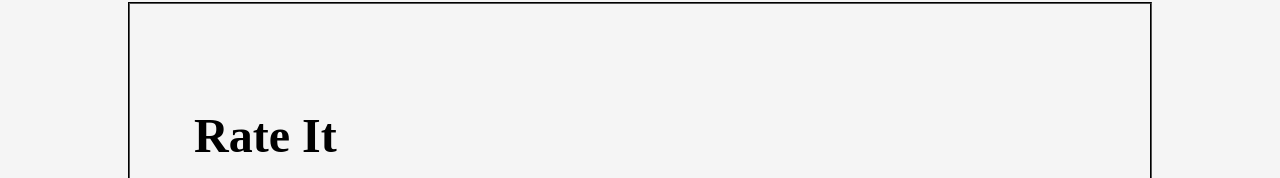
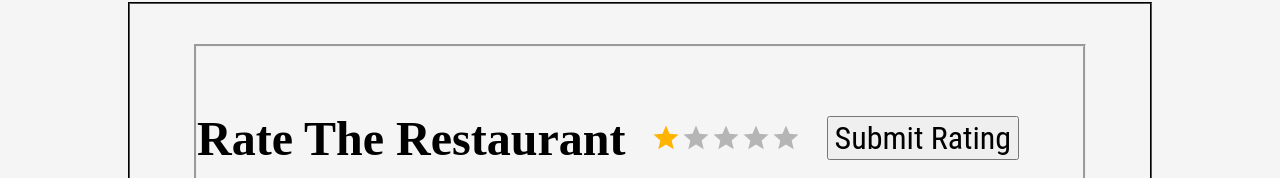
Before and after one commit to k-westbrook/i-agreatable, a React (Create React App) app: page /review/1/1/1 in a window 1280 px wide. Shown: the part 774-952 px from the top of the page. Built offline with nearby package versions, Linux system fonts and the light colour scheme; no server answers; a web font is replaced by a local one.

Commit message:
updated submit rating

```diff
--- a/src/App.css
+++ b/src/App.css
@@ -305,11 +305,30 @@ padding-bottom: 15px;
   height: 100%;
   padding:5vh;
   font-family: 'Roboto Condensed';
-  border-style: groove;
   border-color: black;
   border-width: 2px;
 }
 
+.rating-container
+{
+  display: flex;
+  align-items: center;
+  border-style: groove;
+}
+
+.rating{
+  margin-left:2vw;
+}
+.rating-label
+{
+  text-align: left;
+  font-size: 6vh;
+}
+.rating-button{
+  font-size: 4vh;
+  font-family: 'Roboto Condensed';
+  margin-left:2vw;
+}
 .footer{
   background-color: #333333;
   color:white;
--- a/src/RatingContainerForm.js
+++ b/src/RatingContainerForm.js
@@ -6,9 +6,10 @@ function RatingContainerForm(props) {
 
   return (
 
-    <div>
-      <h4 className='leave-a-comment-text'>Rate It</h4>
-      <Rating onChange={props.handleRating} name='rating' size='large' value={props.personalRating} />
+    <div className='rating-container' >
+      <h4 className='rating-label'>Rate The Restaurant</h4>
+      <Rating onChange={props.handleRating} className='rating' size='large' value={props.personalRating} />
+      <button className='rating-button' type='submit' onSubmit={props.handleRatingSubmit}>Submit Rating</button>
     </div>
   )
 }
--- a/src/SingleRestaurant.js
+++ b/src/SingleRestaurant.js
@@ -21,7 +21,7 @@ class SingleRestaurant extends React.Component {
       rating: null,
       review: '',
       comments: [],
-      personalRating: 0
+      personalRating: 1
     }
     this.handleSubmit = this.handleSubmit.bind(this);
     this.handleRating = this.handleRating.bind(this);
@@ -77,6 +77,9 @@ class SingleRestaurant extends React.Component {
     this.setState({ personalRating: personalRating })
   }
 
+  handleRatingSubmit() {
+
+  }
 
   componentDidMount() {
     const restaurantId = this.props.match.params.id;
```
